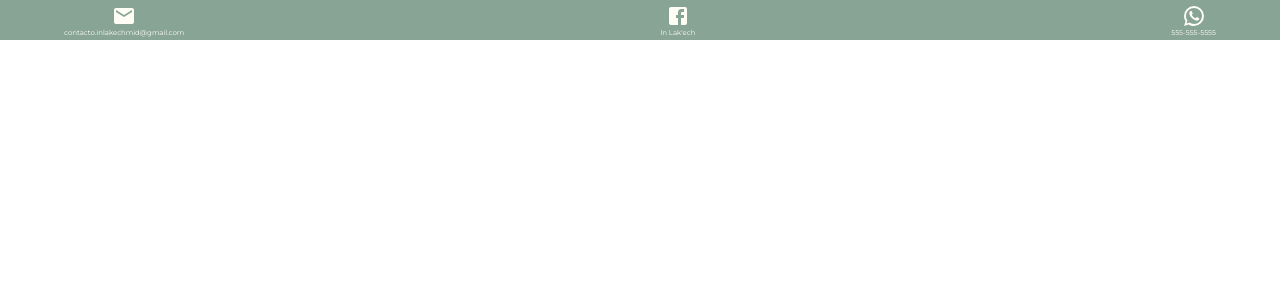
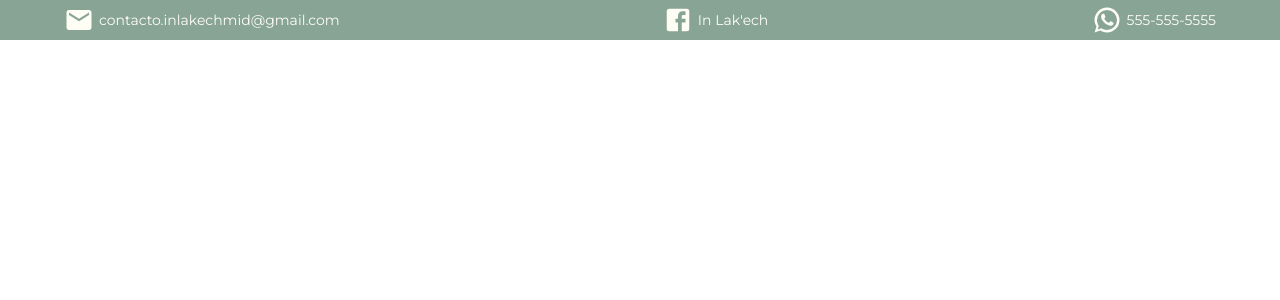
Before and after one commit to kevincastrochavez/inlakech-react, a React (Create React App) app: page / in a window 1280 px wide. Shown: the top 300 px of the page. Built offline with nearby package versions, Linux system fonts and the light colour scheme.

Commit message:
added media queries for desktop to the contactBar

```diff
--- a/src/styles/ContactBar.scss
+++ b/src/styles/ContactBar.scss
@@ -26,3 +26,22 @@
     }
   }
 }
+
+@media only screen and (min-width: 600px) {
+  .contactBar {
+    &__container {
+      &-option {
+        flex-direction: row;
+
+        & svg {
+          font-size: 30px;
+        }
+
+        & p {
+          font-size: 14px;
+          margin-left: 5px;
+        }
+      }
+    }
+  }
+}
```
Also changed, not shown: 1 other file (tests, documents, lock files or other folders).
